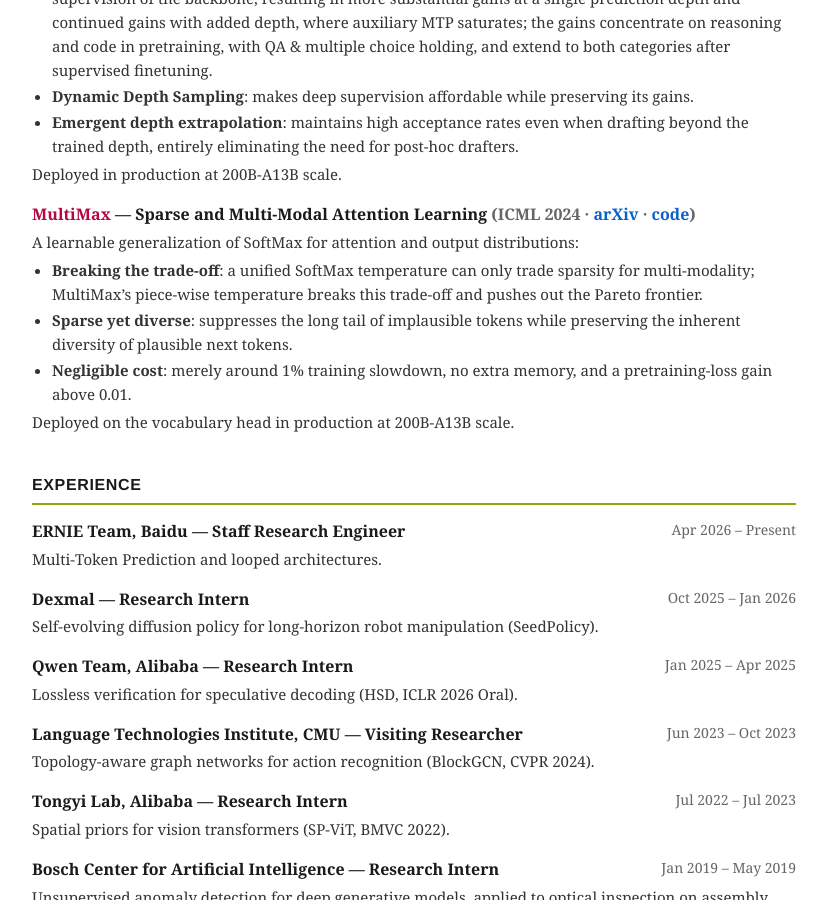
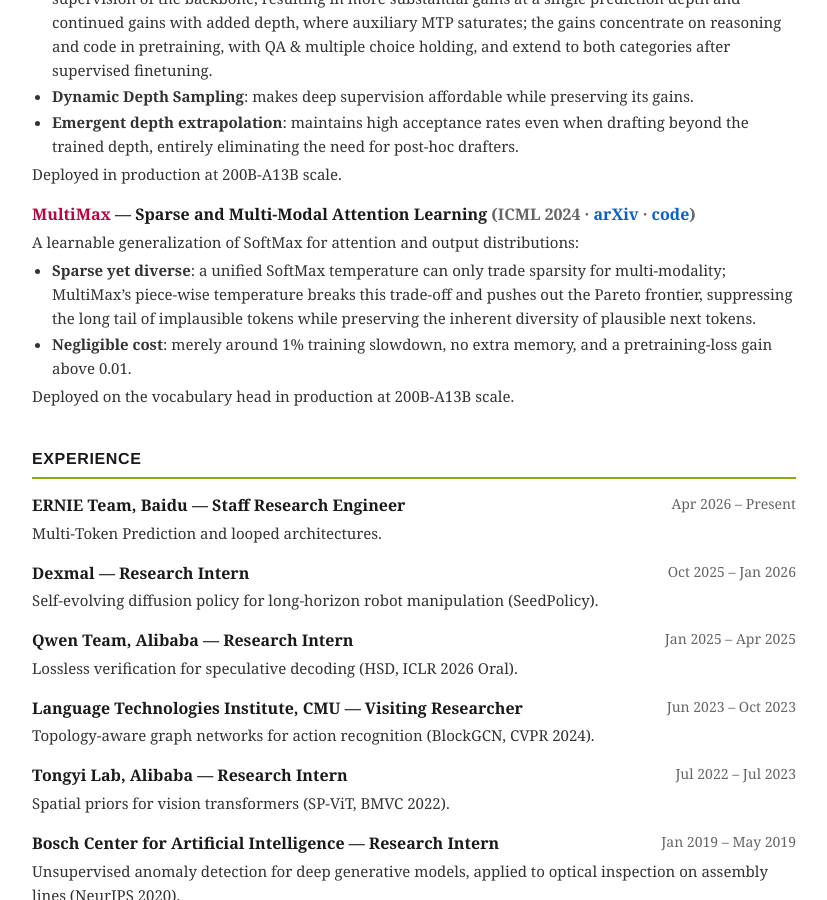
Before and after one commit to ZhouYuxuanYX/ZhouYuxuanYX.github.io, a Jekyll site: the page cv/index.html, which Jekyll copies as it is, in a window 1280 px wide and 900 px high, scrolled down 1079 px. Shown: the whole window, without its empty margins (226-1053 px from the left). Built offline with Jekyll 4.4.1, drawn with Linux system fonts in a browser that asks for light colours.

Commit message:
CV: merge MultiMax's trade-off and effect into one bullet

```diff
--- a/cv/index.html
+++ b/cv/index.html
@@ -159,11 +159,10 @@
     <div class="desc">
       A learnable generalization of SoftMax for attention and output distributions:
       <ul>
-        <li><strong>Breaking the trade-off</strong>: a unified SoftMax temperature can only trade sparsity
+        <li><strong>Sparse yet diverse</strong>: a unified SoftMax temperature can only trade sparsity
           for multi-modality; MultiMax&rsquo;s piece-wise temperature breaks this trade-off and pushes out
-          the Pareto frontier.</li>
-        <li><strong>Sparse yet diverse</strong>: suppresses the long tail of implausible tokens while
-          preserving the inherent diversity of plausible next tokens.</li>
+          the Pareto frontier, suppressing the long tail of implausible tokens while preserving the
+          inherent diversity of plausible next tokens.</li>
         <li><strong>Negligible cost</strong>: merely around 1% training slowdown, no extra memory, and a
           pretraining-loss gain above 0.01.</li>
       </ul>
```
